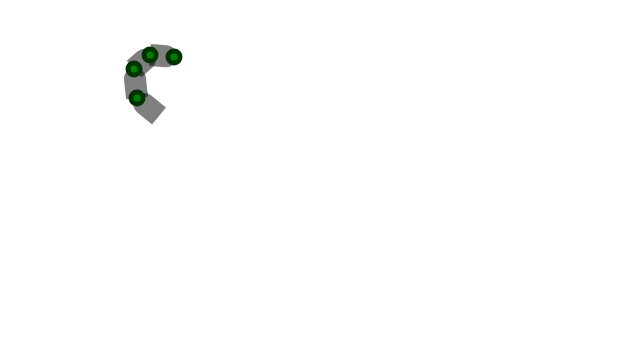
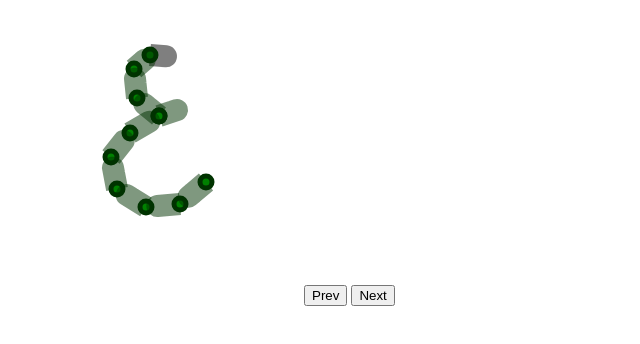
Before and after one commit to raymelon/dots-tester, a plain HTML site: page index.html in a window 1280 px wide. Shown: the whole page, without its empty margins (0-640 px from the left). Drawn offline with Linux system fonts and the light colour scheme.

Commit message:
Tested for a whole json structure, added navigation buttons for segments.

```diff
--- a/index.html
+++ b/index.html
@@ -12,6 +12,55 @@
 	<body>
 		<canvas id="canvas" width="300" height="300"></canvas>
 		<script>
+
+			var jsonText =
+			[
+				{
+					"letter" : "ayn",
+					"points" : [
+						[
+		            {"x": 174, "y": 57},
+		            {"x": 150, "y": 55},
+		            {"x": 134, "y": 69},
+		            {"x": 137, "y": 98},
+
+		            {"x": 159, "y": 116}
+		        ],
+		        [
+		            {"x": 186, "y": 107},
+
+		            {"x": 159, "y": 116},
+
+		            {"x": 130, "y": 133},
+		            {"x": 111, "y": 157},
+		            {"x": 117, "y": 189},
+		            {"x": 146, "y": 207},
+		            {"x": 180, "y": 204},
+		            {"x": 206, "y": 182}
+		        ]
+					]
+				},
+				{
+					"letter" : "sample",
+					"points" : [
+						[
+		            {"x": 174, "y": 57},
+		            {"x": 150, "y": 55},
+		            {"x": 134, "y": 69},
+		            {"x": 137, "y": 98},
+
+		            {"x": 159, "y": 116}
+		        ],
+		        [
+		            {"x": 186, "y": 107},
+
+		            {"x": 159, "y": 116}
+		        ]
+					]
+				}
+			];
+
+
 			var canvas = document.getElementById('canvas');
 			var context = canvas.getContext('2d');
 
@@ -44,32 +93,58 @@
 				context.closePath();
 			}
 
-			var test = [
-	            [174, 57],
-	            [150, 55],
-	            [134, 69],
-	            [137, 98],
-	            [159, 116]
-	        ];
 
-			var prev = test[0];
-			for(i = 1; i < test.length; i++) {
-				strokePoints(prev[0], prev[1], test[i][0], test[i][1]);
-				prev = test[i];
+			var letter = 0;
+
+			function plot() {
+				var points = jsonText[letter].points;
+				for (segment = 0; segment < points.length; segment++) {
+
+					var prev = points[segment][0];
+
+					for (pair = 1; pair < points[segment].length; pair++) {
+
+						console.log(points[segment][pair]);
+
+						var prevX = prev['x'];
+						var prevY = prev['y'];
+						var x = points[segment][pair]['x'];
+						var y = points[segment][pair]['y'];
+
+						strokePoints(prevX, prevY, x, y);
+						drawPoint(x, y);
+
+						prev = points[segment][pair];
+					}
+				}
 			}
 
-			/*strokePoints(174, 57, 150, 55);
-			strokePoints(150, 55, 134, 69);
-			strokePoints(134, 69, 137, 98);
-			strokePoints(137, 98, 137, 98);*/
+			function prevClick() {
+				letter--;
+				if (letter == -1) {
+					letter = jsonText.length - 1;
+				}
+				context.clearRect(0, 0, canvas.width, canvas.height);
+				context.beginPath();
+				console.log(letter);
+				plot();
+			}
 
-			drawPoint(174, 57);
-			drawPoint(150, 55);
-			drawPoint(134, 69);
-			drawPoint(137, 98);
+			function nextClick() {
+				letter++;
+				if (letter == jsonText.length) {
+					letter = 0;
+				}
+				context.clearRect(0, 0, canvas.width, canvas.height);
+				context.beginPath();
+				console.log(letter);
+				plot();
+			}
 
-
+			plot();
 
 		</script>
+		<button onclick="prevClick()">Prev</button>
+		<button onclick="nextClick()">Next</button>
 	</body>
 </html>
```
